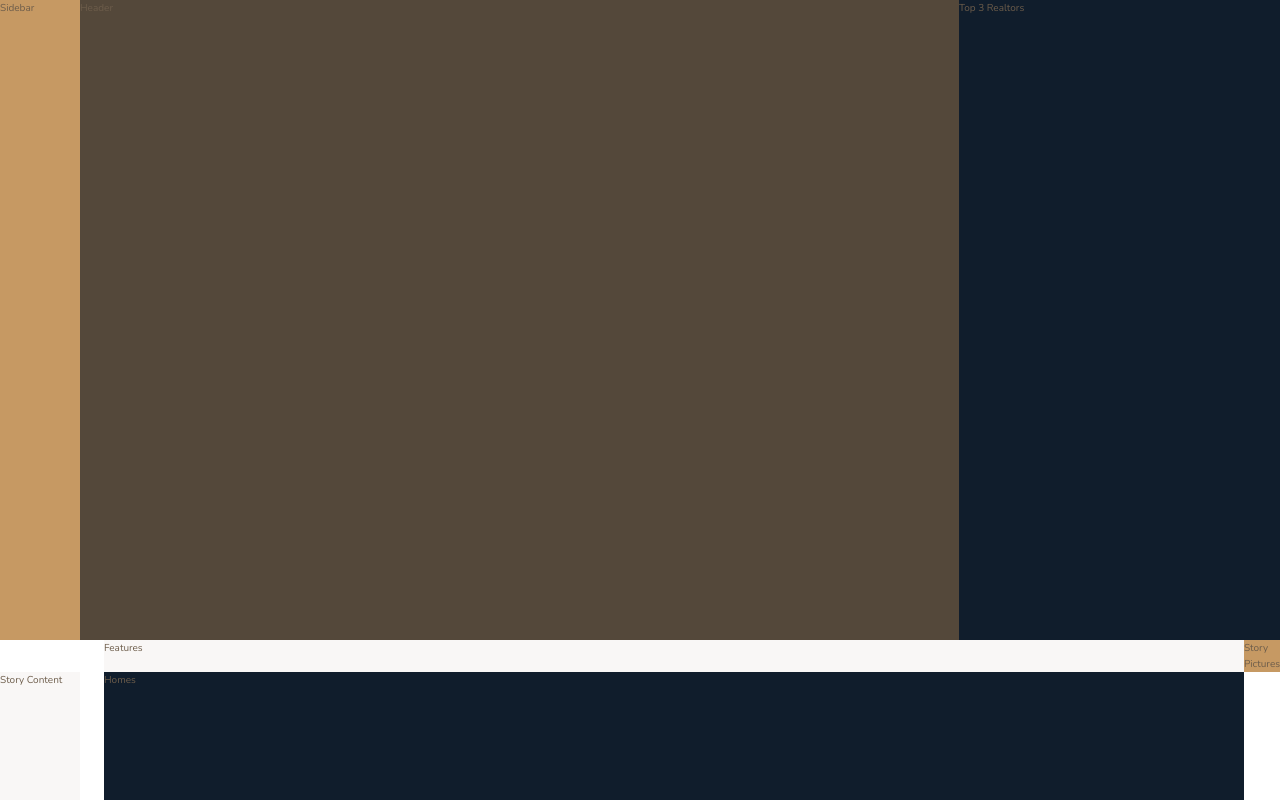
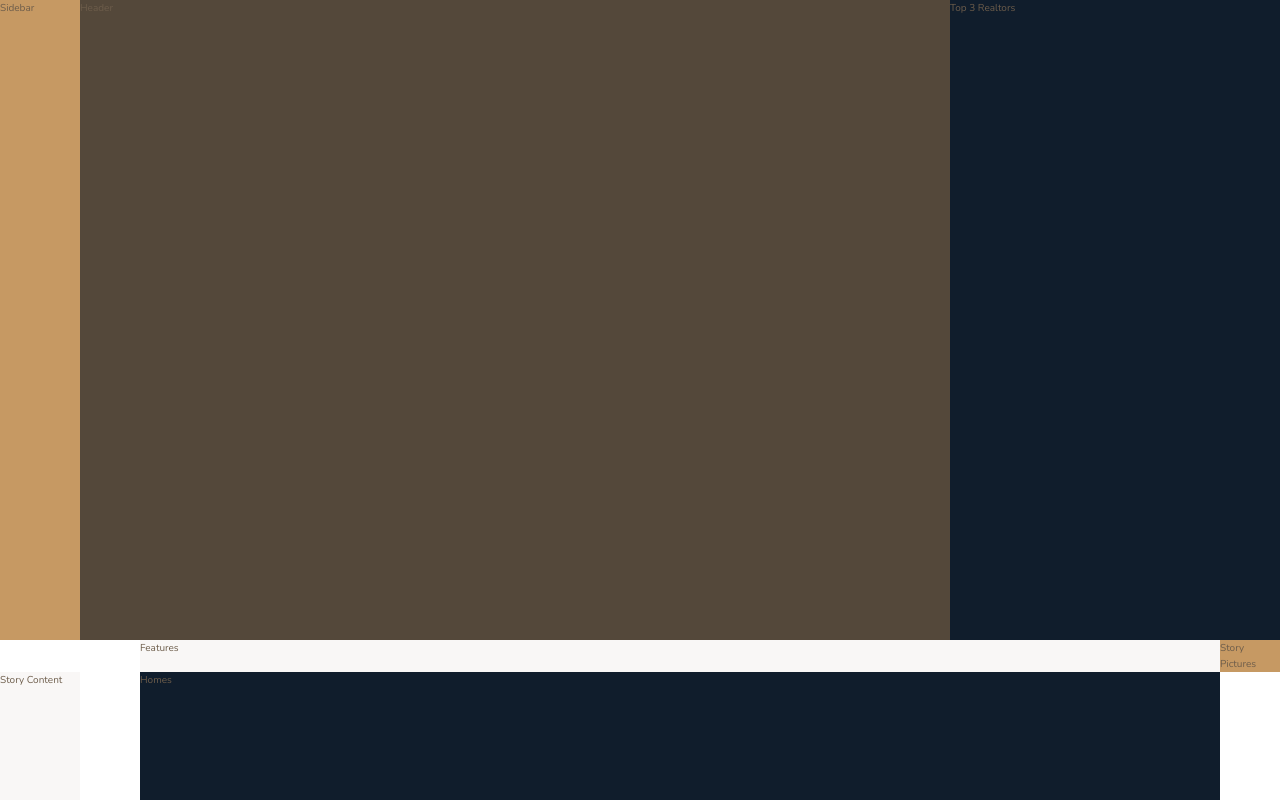
Before and after one commit to brentguf/css-grids, a website: page index.html in a window 1280 px wide. Shown: the top 800 px of the page. Drawn offline with nearby package versions, Linux system fonts and the light colour scheme.

Commit message:
min margin of 6rem for centered content

```diff
--- a/sass/_base.scss
+++ b/sass/_base.scss
@@ -40,5 +40,5 @@ body {
 .container {
   display: grid;
   grid-template-rows: 80vh min-content 40vw repeat(3, min-content);
-  grid-template-columns: [sidebar-start] 8rem [sidebar-end full-start] 1fr [center-start] repeat(8, [col-start] minmax(min-content, 14.25rem) [col-end]) [center-end] 1fr [full-end];
+  grid-template-columns: [sidebar-start] 8rem [sidebar-end full-start] minmax(6rem, 1fr) [center-start] repeat(8, [col-start] minmax(min-content, 14.25rem) [col-end]) [center-end] minmax(6rem, 1fr) [full-end];
 }
```
Also changed, not shown: css/style.css.
